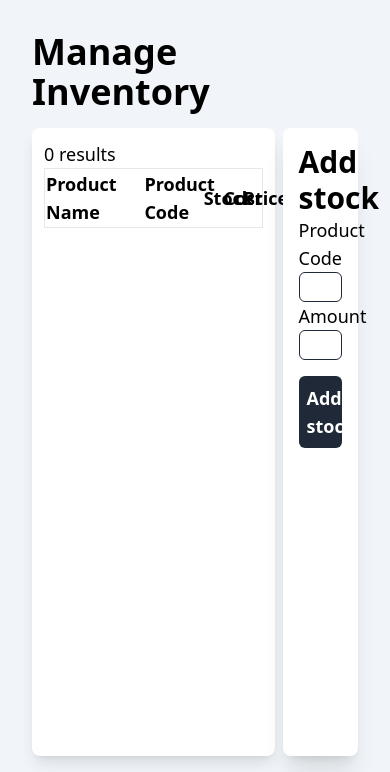
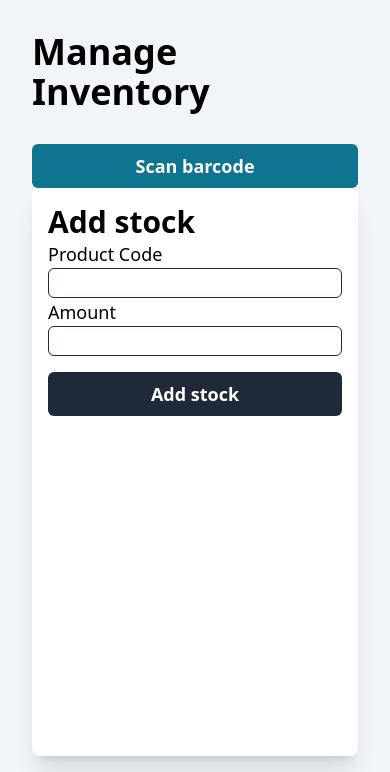
Before and after one commit to PracticalRyan/ShopStock, a PHP site: page /pages/manage.php in a window 390 px wide. Shown: the part 72-844 px from the top of the page. Run offline with PHP 8.4, Linux system fonts and the light colour scheme; data that the repository does not hold is empty; some libraries are stand-ins or nearby versions.

Commit message:
Added barcode scan for stock management

```diff
--- /dev/null
+++ b/css/barcode.css
@@ -0,0 +1,10 @@
+#barcode_scanner > video {
+    width: 100%;
+    height: 100%;
+    }
+
+#barcode_scanner > canvas.drawing, canvas.drawingBuffer {
+position: absolute;
+left: 0;
+top: 0;
+}
--- a/css/output.css
+++ b/css/output.css
@@ -598,6 +598,10 @@ video {
   grid-column: span 3 / span 3;
 }
 
+.m-auto {
+  margin: auto;
+}
+
 .mx-4 {
   margin-left: 1rem;
   margin-right: 1rem;
--- a/pages/manage.php
+++ b/pages/manage.php
@@ -5,7 +5,10 @@
     <meta charset="UTF-8">
     <meta name="viewport" content="width=device-width, initial-scale=1.0">
     <link href="/css/output.css" rel="stylesheet">
+    <link href="/css/barcode.css" rel="stylesheet">
+
     <script src="/static/page.js"></script>
+    <script src="https://cdn.jsdelivr.net/npm/@ericblade/quagga2/dist/quagga.js"></script>
 </head>
 <!-- Initialize database connection -->
 <?php
@@ -75,10 +78,14 @@
     <!-- Content container -->
     <div class="flex flex-col mx-4 p-4 text-lg h-full">
         <!-- Title -->
+        <div id="barcode_scanner" class="m-auto"></div>
+        <div id="output"></div>
+
         <h2 class="text-4xl font-bold my-4">Manage Inventory</h2>
+        <button onclick="scan_barcode()" class="block md:hidden bg-cyan-700 hover:bg-cyan-800 text-white font-bold py-2 px-2 rounded-md mt-4">Scan barcode</button>
         <!-- Management dashboard -->
-        <grid class="grid grid-cols-4 h-full gap-2">
-            <div class="col-span-3 bg-white rounded-lg shadow-lg p-3">
+        <grid class="grid h-full gap-2 md:grid-cols-4">
+            <div class="hidden md:block col-span-3 bg-white rounded-lg shadow-lg p-3">
                 <table class="table-fixed text-left w-full">
                     <thead class="border">
                         <tr class="border ">
@@ -117,12 +124,12 @@
                 <form class="flex flex-col" action="manage.php" method="post">
                     <h2 class="text-3xl font-bold">Add stock</h2>
                     <div class="flex flex-col">
-                        <label for="ID">Product Code</label>
-                        <input class="border border-gray-800 rounded-md" type="text" name="pcode">
+                        <label for="pcode">Product Code</label>
+                        <input class="border border-gray-800 rounded-md" type="text" name="pcode" id="pcode_field"></input>
                     </div>
                     <div class="flex flex-col">
-                        <label for="Amount">Amount</label>
-                        <input class="border border-gray-800 rounded-md" type="text" name="amount">
+                        <label for="amount">Amount</label>
+                        <input class="border border-gray-800 rounded-md" type="text" name="amount" id="amount_field">
                     </div>
                     <button class="bg-gray-800 hover:bg-gray-700 text-white font-bold py-2 px-2 rounded-md mt-4" type="submit" name="edit">Add stock</button>
                 </form>
--- a/static/page.js
+++ b/static/page.js
@@ -1,12 +1,55 @@
 function navbarclicked() {
   const navitems = document.getElementById("navitems");
   navitems.classList.toggle("hidden");
+  document.getElementById("pcode_field").value = "test1";
 }
-
-var qr_code;
 
 function generate_promptpay() {
   document.getElementById("qrcode").replaceChildren();
   var promptpay_text = PromptPayQR.gen_text("0888888888", prompt_price);
   new QRCode(document.getElementById("qrcode"), promptpay_text);
 }
+
+function scan_barcode() {
+  Quagga.init(
+    {
+      inputStream: {
+        name: "Live",
+        type: "LiveStream",
+        target: document.querySelector("#barcode_scanner"),
+      },
+      constraints: {
+        width: 300,
+        height: 300,
+      },
+      decoder: {
+        readers: ["ean_reader"],
+        debug: {
+          drawBoundingBox: true,
+          showFrequency: false,
+          drawScanline: true,
+          showPattern: true,
+        },
+        multiple: false,
+      },
+    },
+    function (err) {
+      if (err) {
+        console.log(err);
+        return;
+      }
+      console.log("Initialization finished. Ready to start");
+      Quagga.start();
+    }
+  );
+
+  Quagga.onDetected(function (data) {
+    replace_pcode_field(data.codeResult.code);
+    document.querySelector("#viewport").replaceChildren();
+    Quagga.stop();
+  });
+}
+
+function replace_pcode_field(pcode) {
+  document.getElementById("pcode_field").value = pcode;
+}
```
Also changed, not shown: other parts of css/output.css (+49 -0 lines).
